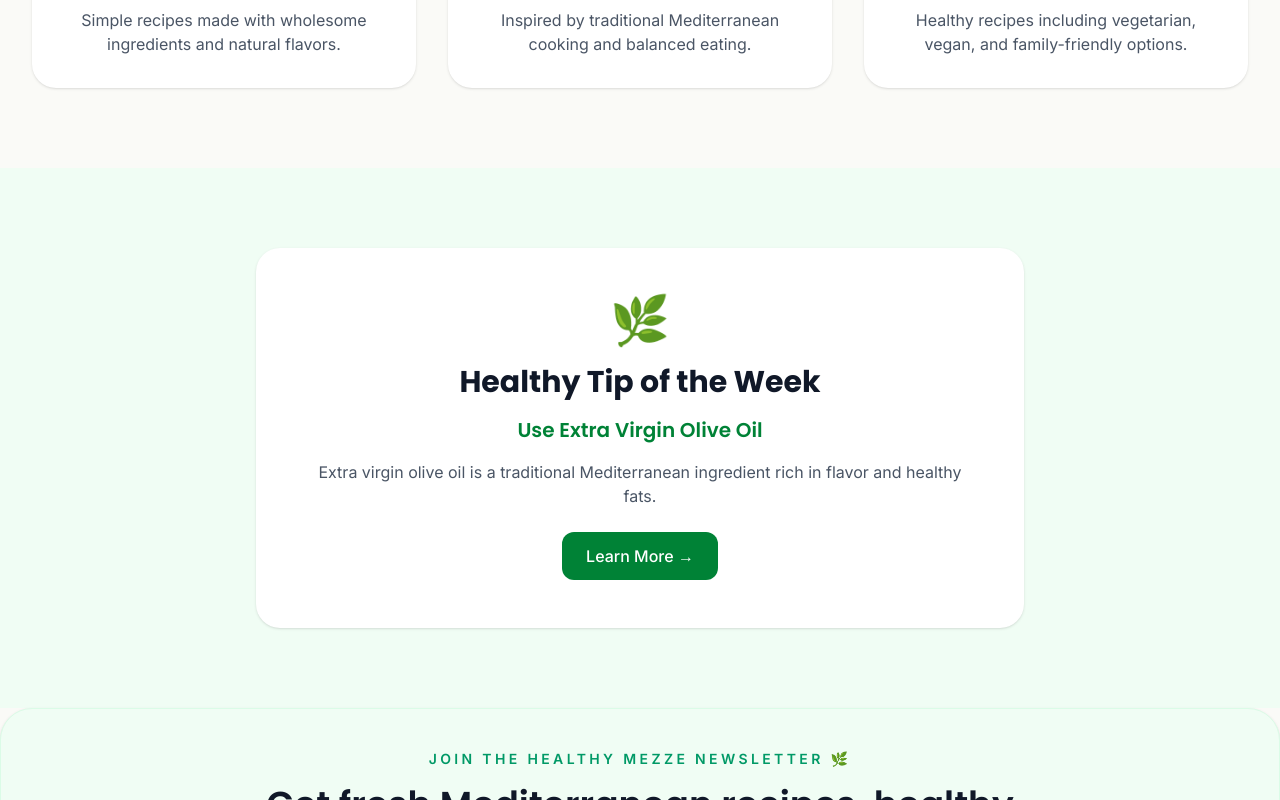
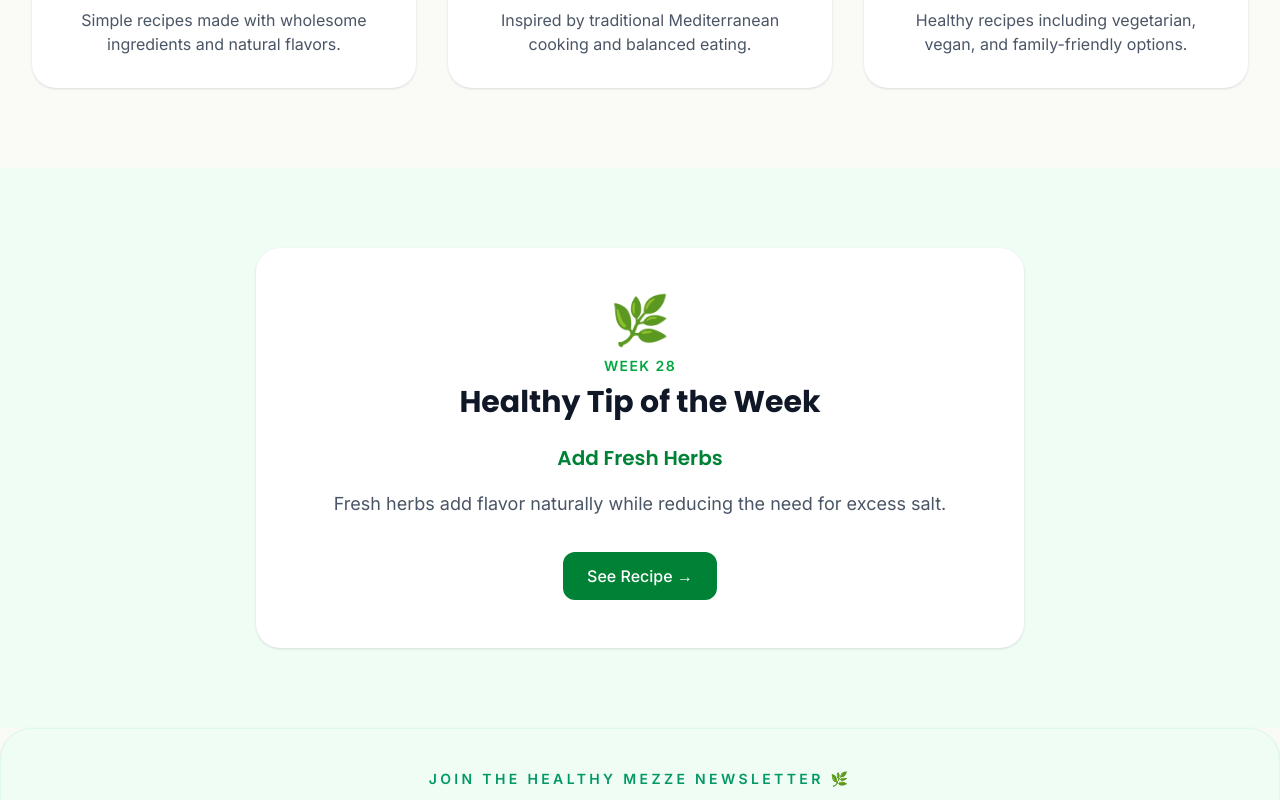
Before and after one commit to melhawary99-gif/healthy-mezze, a Next.js app: page / in a window 1280 px wide. Shown: the part 4071-4871 px from the top of the page. Built offline with nearby package versions, Linux system fonts and the light colour scheme; no server answers.

Commit message:
Add rotating healthy tips and improve homepage engagement

```diff
--- a/src/components/home/HealthyTip.tsx
+++ b/src/components/home/HealthyTip.tsx
@@ -1,32 +1,50 @@
 import { tips } from "@/data/tips";
 import Container from "@/components/ui/Container";
+import Link from "next/link";
 
 export default function HealthyTip() {
-  const tip = tips[0];
+  // Calculate current week of the year
+  const now = new Date();
+  const startOfYear = new Date(now.getFullYear(), 0, 1);
+
+  const daysSinceStart = Math.floor(
+    (now.getTime() - startOfYear.getTime()) /
+      (1000 * 60 * 60 * 24)
+  );
+
+  const weekNumber = Math.floor(daysSinceStart / 7);
+
+  // Rotate through tips automatically
+  const tip = tips[weekNumber % tips.length];
 
   return (
     <section className="bg-green-50 py-20">
       <Container>
-        <div className="mx-auto max-w-3xl rounded-3xl bg-white p-8 text-center shadow-sm md:p-12">
-          <div className="text-5xl">
-            🌿
-          </div>
+        <div className="mx-auto max-w-3xl rounded-3xl bg-white p-8 text-center shadow-sm transition-all duration-500 hover:shadow-lg md:p-12">
+          <div className="text-5xl">{tip.icon}</div>
 
-          <h2 className="mt-5 text-3xl font-bold text-gray-900">
+          <p className="mt-3 text-sm font-semibold uppercase tracking-widest text-green-600">
+            Week {weekNumber + 1}
+          </p>
+
+          <h2 className="mt-2 text-3xl font-bold text-gray-900">
             Healthy Tip of the Week
           </h2>
 
-          <h3 className="mt-4 text-xl font-semibold text-green-700">
+          <h3 className="mt-6 text-xl font-semibold text-green-700">
             {tip.title}
           </h3>
 
-          <p className="mx-auto mt-4 max-w-2xl text-gray-600">
+          <p className="mx-auto mt-4 max-w-2xl text-lg leading-8 text-gray-600">
             {tip.description}
           </p>
 
-          <button className="mt-6 rounded-xl bg-green-700 px-6 py-3 font-medium text-white transition hover:bg-green-800">
-            Learn More →
-          </button>
+          <Link
+  href={`/recipes/${tip.recipeSlug}`}
+  className="mt-8 inline-flex rounded-xl bg-green-700 px-6 py-3 font-medium text-white transition hover:bg-green-800"
+>
+  {tip.buttonText} →
+</Link>
         </div>
       </Container>
     </section>
--- a/src/components/home/Statistics.tsx
+++ b/src/components/home/Statistics.tsx
@@ -11,7 +11,7 @@ export default function Statistics() {
       label: "Recipe Categories",
     },
     {
-      value: "2",
+      value: "20+",
       label: "Mediterranean Cuisines",
     },
     {
--- a/src/data/tips.ts
+++ b/src/data/tips.ts
@@ -1,20 +1,82 @@
 export const tips = [
   {
-    id: 1,
-    title: "Use Extra Virgin Olive Oil",
+    icon: "🥗",
+    title: "Eat More Leafy Greens",
     description:
-      "Extra virgin olive oil is a traditional Mediterranean ingredient rich in flavor and healthy fats.",
+      "Leafy vegetables are rich in fiber, vitamins, and antioxidants that support heart and digestive health.",
+    recipeSlug: "greek-salad",
+    buttonText: "Make Greek Salad",
   },
   {
-    id: 2,
-    title: "Add More Fresh Vegetables",
+    icon: "🫒",
+    title: "Cook with Olive Oil",
     description:
-      "A colorful plate with vegetables provides important nutrients and natural flavors.",
+      "Extra virgin olive oil is a cornerstone of the Mediterranean diet and a healthier alternative to many cooking fats.",
+    recipeSlug: "fattoush",
+    buttonText: "Try Fattoush",
   },
   {
-    id: 3,
-    title: "Choose Whole Ingredients",
+    icon: "🧆",
+    title: "Choose Plant-Based Protein",
     description:
-      "Simple, minimally processed ingredients are the foundation of healthy cooking.",
+      "Chickpeas provide protein and fiber to help keep you full longer.",
+    recipeSlug: "falafel-bowl",
+    buttonText: "Make Falafel Bowl",
+  },
+  {
+    icon: "🍅",
+    title: "Eat More Fresh Vegetables",
+    description:
+      "Colorful vegetables provide essential vitamins and minerals while keeping meals light and nutritious.",
+    recipeSlug: "tabbouleh-salad",
+    buttonText: "Make Tabbouleh",
+  },
+  {
+    icon: "🥣",
+    title: "Add More Lentils",
+    description:
+      "Lentils are packed with protein, iron, and fiber for lasting energy.",
+    recipeSlug: "lentil-soup",
+    buttonText: "Cook Lentil Soup",
+  },
+  {
+    icon: "🥒",
+    title: "Enjoy Fermented Dairy",
+    description:
+      "Yogurt provides probiotics that help support gut health.",
+    recipeSlug: "cucumber-yogurt-salad",
+    buttonText: "Try This Salad",
+  },
+  {
+    icon: "🐟",
+    title: "Eat Fish Weekly",
+    description:
+      "Fish provides high-quality protein and heart-healthy omega-3 fats.",
+    recipeSlug: "mediterranean-lemon-herb-salmon",
+    buttonText: "Cook Salmon",
+  },
+  {
+    icon: "🌿",
+    title: "Add Fresh Herbs",
+    description:
+      "Fresh herbs add flavor naturally while reducing the need for excess salt.",
+    recipeSlug: "tabbouleh-salad",
+    buttonText: "See Recipe",
+  },
+  {
+    icon: "🥙",
+    title: "Enjoy Balanced Meals",
+    description:
+      "Combine vegetables, healthy fats, and lean protein for satisfying meals.",
+    recipeSlug: "hummus-power-bowl",
+    buttonText: "View Bowl",
+  },
+  {
+    icon: "🍋",
+    title: "Flavor with Lemon",
+    description:
+      "Fresh lemon brightens dishes without adding extra calories.",
+    recipeSlug: "mediterranean-chickpea-salad",
+    buttonText: "Try Recipe",
   },
 ];
```
